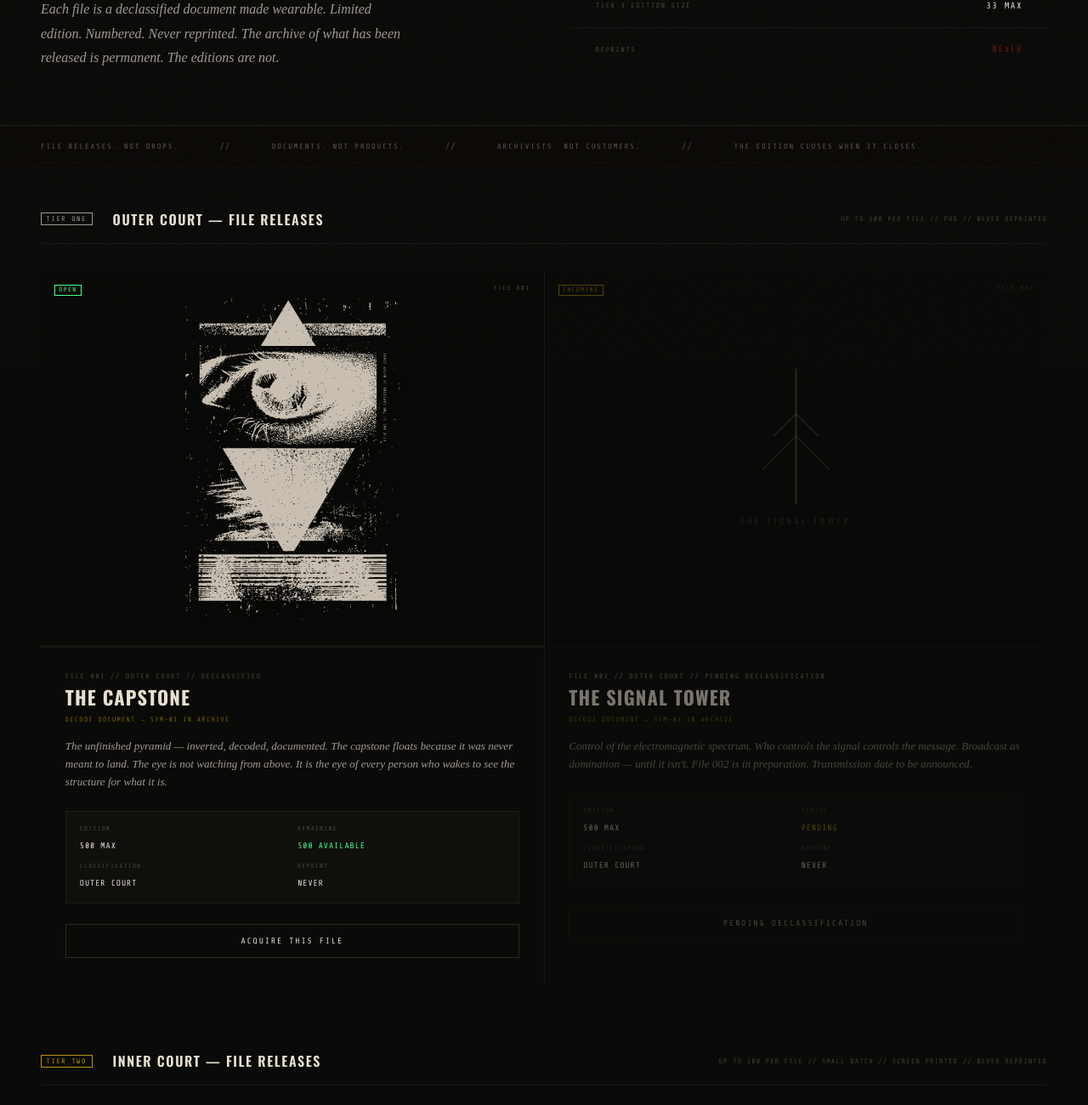
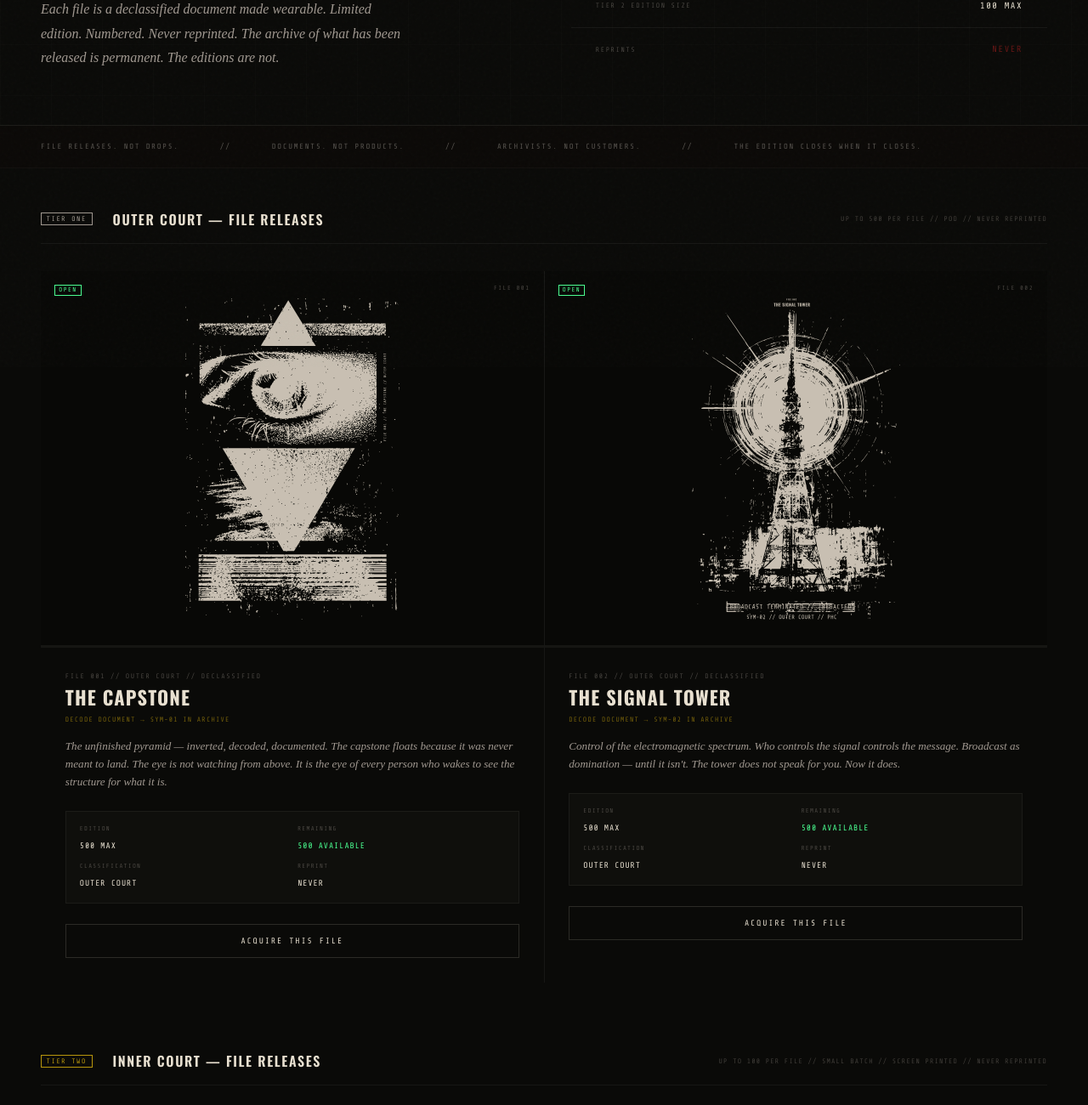
Before and after one commit to PaleHorseCollective/palehorsecollective.org, a website: page files.html in a window 1280 px wide. Shown: the part 368-1668 px from the top of the page at 85% size. Drawn offline with nearby package versions, Linux system fonts and the light colour scheme; a web font is replaced by a local one.

Commit message:
Add files via upload

```diff
--- a/files.html
+++ b/files.html
@@ -127,7 +127,7 @@
   }
 
   /* ─── FILES GRID ─── */
-  .files-container { padding: 3rem; }
+  .files-container { padding: 3rem; max-width: 1280px; margin: 0 auto; }
 
   .files-section { margin-bottom: 5rem; }
 
@@ -159,8 +159,13 @@
   /* ─── FILE CARD ─── */
   .files-grid {
     display: grid;
-    grid-template-columns: repeat(auto-fit, minmax(340px, 1fr));
+    grid-template-columns: repeat(2, 1fr);
     gap: 1px; background: rgba(232,224,208,0.06);
+  }
+
+  .files-grid.single-card {
+    grid-template-columns: 1fr;
+    max-width: 640px;
   }
 
   .file-card {
@@ -338,6 +343,8 @@
     .page-header { grid-template-columns: 1fr; padding: 7rem 1.5rem 3rem; gap: 2rem; }
     .doctrine-bar { padding: 1rem 1.5rem; gap: 1.5rem; flex-wrap: wrap; }
     .files-container { padding: 2rem 1.5rem; }
+    .files-grid { grid-template-columns: 1fr; }
+    .files-grid.single-card { max-width: 100%; }
     .files-notice { grid-template-columns: 1fr; padding: 2rem 1.5rem; }
     #fund { flex-direction: column; gap: 1rem; text-align: center; padding: 2rem 1.5rem; }
     footer { flex-direction: column; gap: 1.5rem; text-align: center; padding: 2rem 1.5rem; }
@@ -712,11 +719,15 @@
   <div class="header-right">
     <div class="header-stat">
       <span class="stat-label">Files Released</span>
-      <span class="stat-value">001</span>
+      <span class="stat-value">002</span>
     </div>
     <div class="header-stat">
-      <span class="stat-label">Current File</span>
-      <span class="stat-value live">FILE 001 — OPEN</span>
+      <span class="stat-label">File 001</span>
+      <span class="stat-value live">The Capstone — Open</span>
+    </div>
+    <div class="header-stat">
+      <span class="stat-label">File 002</span>
+      <span class="stat-value live">The Signal Tower — Open</span>
     </div>
     <div class="header-stat">
       <span class="stat-label">Tier 1 Edition Size</span>
@@ -725,10 +736,6 @@
     <div class="header-stat">
       <span class="stat-label">Tier 2 Edition Size</span>
       <span class="stat-value">100 max</span>
-    </div>
-    <div class="header-stat">
-      <span class="stat-label">Tier 3 Edition Size</span>
-      <span class="stat-value">33 max</span>
     </div>
     <div class="header-stat">
       <span class="stat-label">Reprints</span>
@@ -798,38 +805,29 @@
         </div>
       </a>
 
-      <!-- FILE 002 — COMING -->
-      <div class="file-card tier-1 reveal">
-        <div class="file-visual" style="opacity:0.4">
-          <svg viewBox="0 0 200 200" fill="none" xmlns="http://www.w3.org/2000/svg">
-            <!-- Signal tower -->
-            <line x1="100" y1="20" x2="100" y2="140" stroke="#e8e0d0" stroke-width="1.5" opacity="0.6"/>
-            <line x1="80" y1="80" x2="100" y2="60" stroke="#e8e0d0" stroke-width="1" opacity="0.5"/>
-            <line x1="120" y1="80" x2="100" y2="60" stroke="#e8e0d0" stroke-width="1" opacity="0.5"/>
-            <line x1="70" y1="110" x2="100" y2="80" stroke="#e8e0d0" stroke-width="1" opacity="0.4"/>
-            <line x1="130" y1="110" x2="100" y2="80" stroke="#e8e0d0" stroke-width="1" opacity="0.4"/>
-            <!-- Signal rings -->
-            <path d="M 82 35 Q 100 25 118 35" stroke="#8b1a1a" stroke-width="0.8" fill="none" opacity="0.5"/>
-            <path d="M 74 28 Q 100 14 126 28" stroke="#8b1a1a" stroke-width="0.6" fill="none" opacity="0.3"/>
-            <text x="100" y="158" font-family="Oswald" font-size="7" letter-spacing="3" fill="#e8e0d0" text-anchor="middle" opacity="0.4">THE SIGNAL TOWER</text>
-            <text x="100" y="170" font-family="Share Tech Mono" font-size="5" letter-spacing="2" fill="#a09890" text-anchor="middle" opacity="0.25">FILE 002 // OUTER COURT</text>
-          </svg>
-          <span class="file-status-badge status-coming">Incoming</span>
+      <!-- FILE 002 — ACTIVE -->
+      <a href="/002.html" class="file-card tier-1 reveal">
+        <div class="file-visual">
+          <img src="/002.svg" alt="File 002 — The Signal Tower" style="width:100%;height:100%;object-fit:contain;padding:2rem;display:block;opacity:0.85;">
+          <span class="file-status-badge status-open">Open</span>
           <span class="file-num-badge">FILE 002</span>
+          <div class="file-edition-bar">
+            <div class="file-edition-fill" style="width: 0%"></div>
+          </div>
         </div>
         <div class="file-body">
-          <div class="file-ref">FILE 002 // OUTER COURT // PENDING DECLASSIFICATION</div>
-          <h2 class="file-name" style="opacity:0.5">The Signal Tower</h2>
-          <span class="file-decode-link" style="opacity:0.3">Decode document → SYM-02 in archive</span>
-          <p class="file-desc" style="opacity:0.4">Control of the electromagnetic spectrum. Who controls the signal controls the message. Broadcast as domination — until it isn't. File 002 is in preparation. Transmission date to be announced.</p>
-          <div class="file-meta" style="opacity:0.4">
+          <div class="file-ref">FILE 002 // OUTER COURT // DECLASSIFIED</div>
+          <h2 class="file-name">The Signal Tower</h2>
+          <span class="file-decode-link">Decode document → SYM-02 in archive</span>
+          <p class="file-desc">Control of the electromagnetic spectrum. Who controls the signal controls the message. Broadcast as domination — until it isn't. The tower does not speak for you. Now it does.</p>
+          <div class="file-meta">
             <div class="file-meta-item">
               <span class="meta-label">Edition</span>
               <span class="meta-value">500 max</span>
             </div>
             <div class="file-meta-item">
-              <span class="meta-label">Status</span>
-              <span class="meta-value" style="color:var(--gold)">Pending</span>
+              <span class="meta-label">Remaining</span>
+              <span class="meta-value remaining">500 available</span>
             </div>
             <div class="file-meta-item">
               <span class="meta-label">Classification</span>
@@ -840,9 +838,9 @@
               <span class="meta-value">Never</span>
             </div>
           </div>
-          <span class="file-cta coming-soon">Pending Declassification</span>
+          <span class="file-cta">Acquire This File</span>
         </div>
-      </div>
+      </a>
 
     </div>
   </div>
@@ -855,10 +853,11 @@
       <span class="section-edition-note">Up to 100 per file // Small batch // Screen printed // Never reprinted</span>
     </div>
 
-    <div class="files-grid">
+    <div class="files-grid single-card">
       <div class="file-card tier-2 reveal" style="opacity:0.5">
         <div class="file-visual">
-          <svg viewBox="0 0 200 200" fill="none" xmlns="http://www.w3.org/2000/svg">
+          <img src="/horse-mark.svg" alt="" style="position:absolute;inset:0;width:100%;height:100%;object-fit:contain;padding:3rem;opacity:0.07;pointer-events:none;" aria-hidden="true">
+          <svg viewBox="0 0 200 200" fill="none" xmlns="http://www.w3.org/2000/svg" style="position:relative;z-index:1;">
             <!-- Ouroboros broken loop -->
             <path d="M 100 40 A 60 60 0 1 1 99 40" stroke="#b8960c" stroke-width="1.5" fill="none" opacity="0.4" stroke-dasharray="5 3"/>
             <text x="100" y="108" font-family="Oswald" font-size="7" letter-spacing="2" fill="#b8960c" text-anchor="middle" opacity="0.4">INNER COURT</text>
@@ -884,10 +883,11 @@
       <span class="section-edition-note">33 max // The number is not arbitrary</span>
     </div>
 
-    <div class="files-grid">
+    <div class="files-grid single-card">
       <div class="file-card tier-3 reveal" style="opacity:0.4">
         <div class="file-visual">
-          <svg viewBox="0 0 200 200" fill="none" xmlns="http://www.w3.org/2000/svg">
+          <img src="/horse-mark.svg" alt="" style="position:absolute;inset:0;width:100%;height:100%;object-fit:contain;padding:3rem;opacity:0.07;pointer-events:none;" aria-hidden="true">
+          <svg viewBox="0 0 200 200" fill="none" xmlns="http://www.w3.org/2000/svg" style="position:relative;z-index:1;">
             <!-- Black sun geometry -->
             <circle cx="100" cy="100" r="30" stroke="#4aff91" stroke-width="0.8" fill="none" opacity="0.2"/>
             <circle cx="100" cy="100" r="20" stroke="#4aff91" stroke-width="0.5" fill="none" opacity="0.15"/>
```
